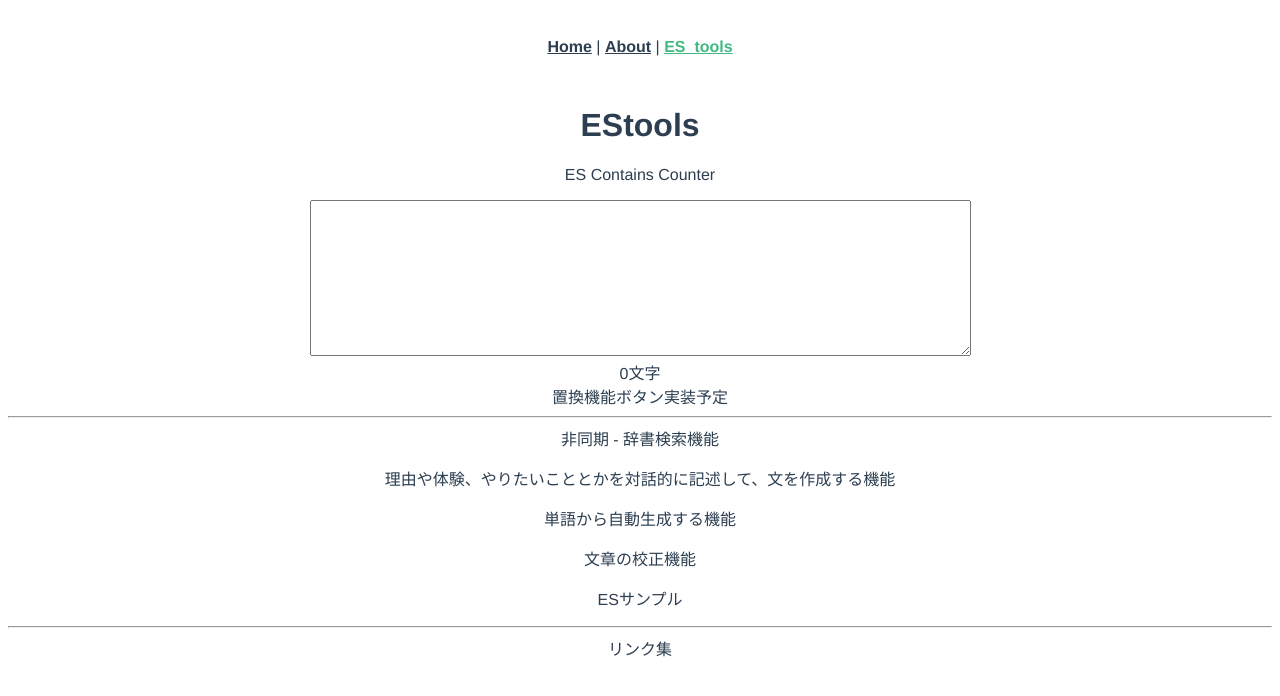
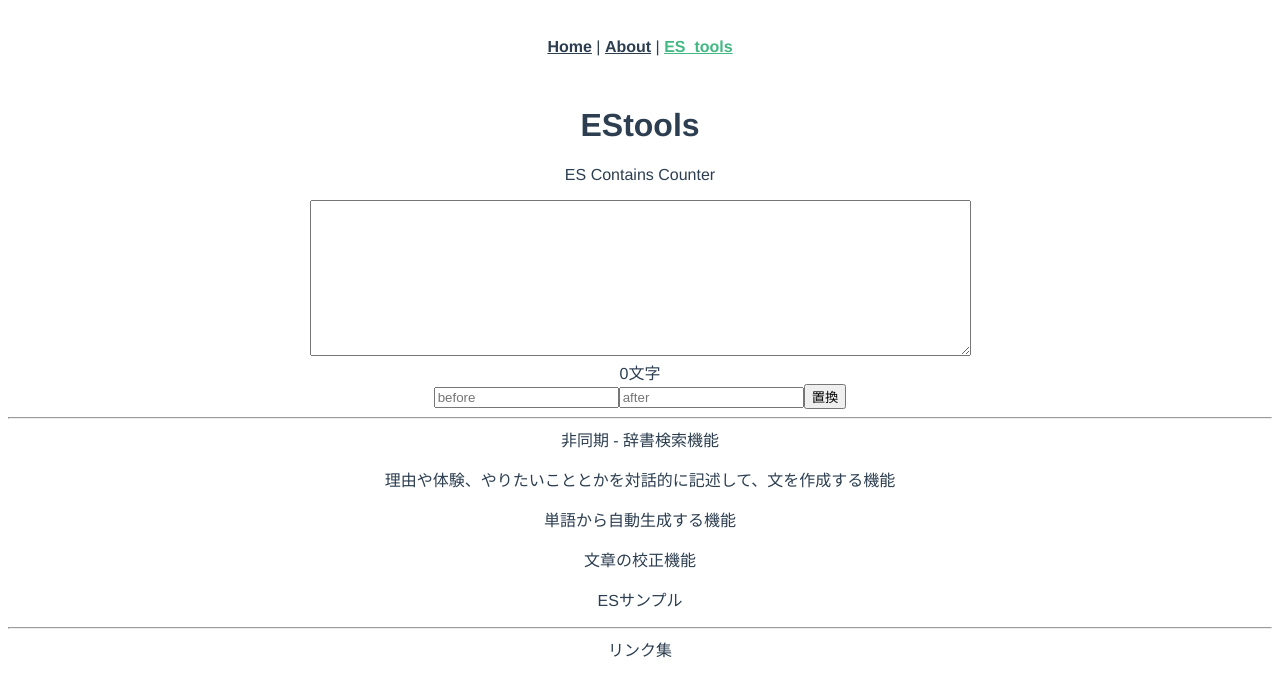
Before and after one commit to skymer156/job_hunt_tools, a Vue app: page /entrysheet in a window 1280 px wide. Shown: the top 696 px of the page. Built offline with nearby package versions, Linux system fonts and the light colour scheme.

Commit message:
add convert func

```diff
--- a/src/views/EStools.vue
+++ b/src/views/EStools.vue
@@ -4,7 +4,9 @@
     <p>ES Contains Counter</p>
     <textarea name="textarea" id="contains" cols="80" rows="10" v-model="text"></textarea>
     <div>{{text.length}}文字</div>
-    <div>置換機能ボタン実装予定</div>
+    <input type="text" name="before" id="convert" v-model="before_text" placeholder="before">
+    <input type="text" name="after" id="convert" v-model="after_text" placeholder="after">
+    <button @click="convert_text()">置換</button>
     <hr>
     <div>非同期 - 辞書検索機能</div>
     <p>理由や体験、やりたいこととかを対話的に記述して、文を作成する機能</p>
@@ -21,7 +23,14 @@ export default {
   name: 'EsTools',
   data() {
     return {
-      text: ''
+      text: '',
+      before_text: '',
+      after_text: '',
+    }
+  },
+  methods: {
+    convert_text: function() {
+      this.text = this.text.replaceAll(this.before_text, this.after_text);
     }
   },
 }
```
